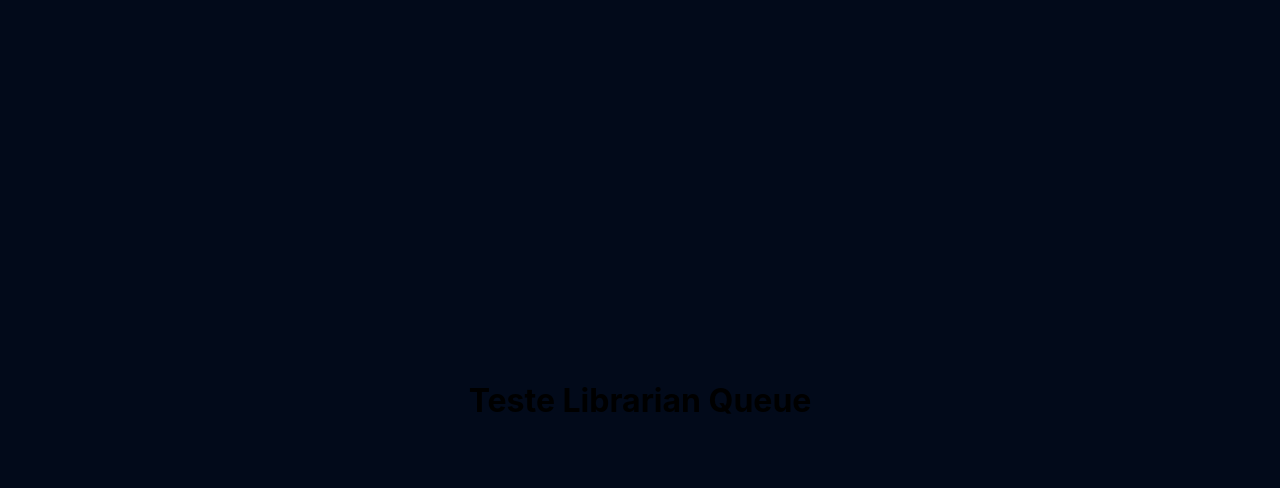
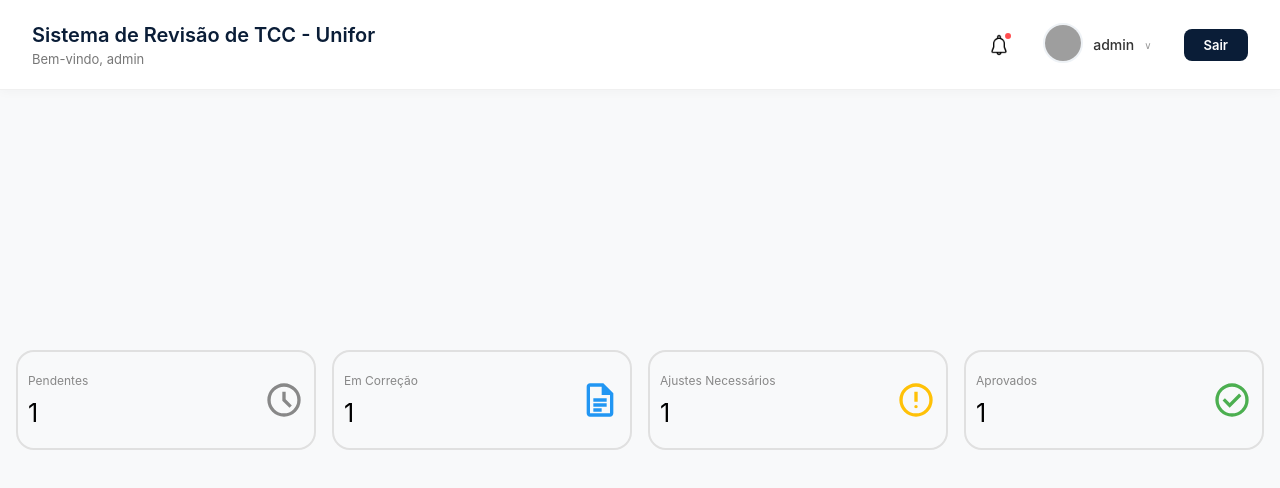
Before and after one commit to rebecasena98o/TCC-Web, a React (Vite) app: page /LibrarianQueue in a window 1280 px wide. Shown: the top 488 px of the page. Built offline with nearby package versions, Linux system fonts and the light colour scheme; grey boxes are pictures that could not be loaded.

Commit message:
feat/Added the QuickStatsList and dependencies functionality

```diff
--- a/src/Style/Librarian/StyleLibrarianQueue.css
+++ b/src/Style/Librarian/StyleLibrarianQueue.css
@@ -0,0 +1,5 @@
+/*ACHAR UMA FORMA DE MUDAR ISSO SEM QUEBRAR O RESTO*/
+body {
+    background-color: #F8F9FA;
+    width: 100%;
+}
--- a/src/Style/Librarian/StyleQuickStats.css
+++ b/src/Style/Librarian/StyleQuickStats.css
@@ -0,0 +1,6 @@
+.quickStatsList {
+    display: flex;
+    flex-direction: row;
+    gap: 16px;
+    flex-wrap: wrap;
+}
--- a/src/Style/Librarian/StyleStatsCards.css
+++ b/src/Style/Librarian/StyleStatsCards.css
@@ -0,0 +1,44 @@
+.containerCard {
+    width: 300px;
+    height: 100px;
+    display: flex;
+    flex-direction: row;
+    justify-content: space-between;
+    align-items: center;
+
+    border-style: solid;
+    border-radius: 18px;
+    border-color: #E0E0E0;
+    border-width: 2px;
+
+    padding: 10px;
+}
+
+.textStats {
+    font-size: 12px;
+    color: #888;
+}
+
+.textValueCollumn{
+    height: 100%;
+    display: flex;
+    flex-direction: column;
+    justify-content:center;
+    gap: 10px    ;
+}
+
+.valueStats {
+    font-size: 25px;
+}
+
+.svg-icon-container {
+    display: flex;
+    align-items: center;
+    justify-content: center;
+}
+
+.svg-icon-container svg {
+    width: 40px;
+    height: 40px;
+    fill: currentColor;
+}
--- a/src/pages/Librarian/LibrarianQueue.jsx
+++ b/src/pages/Librarian/LibrarianQueue.jsx
@@ -1,10 +1,47 @@
 import '../../Style/Librarian/StyleLibrarianQueue.css'
+import Header from  '../../Components/Header.jsx'
+import StatsCards from './QuickStatsList/StatsCards/StatsCards.jsx'
+import QuickStatsList from './QuickStatsList/QuickStatsList.jsx'
 
 function LibrarianQueue() {
+
+    const userInfo = {
+        name: "testeName",
+        email: "admin@email.com"
+    }
+
+const cardInfos = [
+    {
+        name: "Pendentes",
+        value: 1,
+        svg: <svg xmlns="http://www.w3.org/2000/svg" viewBox="0 -960 960 960"><path d="m612-292 56-56-148-148v-184h-80v216l172 172ZM480-80q-83 0-156-31.5T197-197q-54-54-85.5-127T80-480q0-83 31.5-156T197-763q54-54 127-85.5T480-880q83 0 156 31.5T763-763q54 54 85.5 127T880-480q0 83-31.5 156T763-197q-54 54-127 85.5T480-80Zm0-400Zm0 320q133 0 226.5-93.5T800-480q0-133-93.5-226.5T480-800q-133 0-226.5 93.5T160-480q0 133 93.5 226.5T480-160Z"/></svg>,
+        color: "#888"
+    },
+    {
+        name: "Em Correção",
+        value: 1,
+        svg: <svg xmlns="http://www.w3.org/2000/svg" viewBox="0 -960 960 960"><path d="M320-440h320v-80H320v80Zm0 120h320v-80H320v80Zm0 120h200v-80H320v80ZM240-80q-33 0-56.5-23.5T160-160v-640q0-33 23.5-56.5T240-880h320l240 240v480q0 33-23.5 56.5T720-80H240Zm280-520v-200H240v640h480v-440H520ZM240-800v200-200 640-640Z"/></svg>,
+        color: "#2196F3"
+    },
+    {
+        name: "Ajustes Necessários",
+        value: 1,
+        svg: <svg xmlns="http://www.w3.org/2000/svg" viewBox="0 -960 960 960"><path d="M508.5-291.5Q520-303 520-320t-11.5-28.5Q497-360 480-360t-28.5 11.5Q440-337 440-320t11.5 28.5Q463-280 480-280t28.5-11.5ZM440-440h80v-240h-80v240Zm40 360q-83 0-156-31.5T197-197q-54-54-85.5-127T80-480q0-83 31.5-156T197-763q54-54 127-85.5T480-880q83 0 156 31.5T763-763q54 54 85.5 127T880-480q0 83-31.5 156T763-197q-54 54-127 85.5T480-80Zm0-80q134 0 227-93t93-227q0-134-93-227t-227-93q-134 0-227 93t-93 227q0 134 93 227t227 93Zm0-320Z"/></svg>,
+        color: "#FFC107"
+    },
+    {
+        name: "Aprovados",
+        value: 1,
+        svg: <svg xmlns="http://www.w3.org/2000/svg" viewBox="0 -960 960 960"><path d="m424-296 282-282-56-56-226 226-114-114-56 56 170 170Zm56 216q-83 0-156-31.5T197-197q-54-54-85.5-127T80-480q0-83 31.5-156T197-763q54-54 127-85.5T480-880q83 0 156 31.5T763-763q54 54 85.5 127T880-480q0 83-31.5 156T763-197q-54 54-127 85.5T480-80Zm0-80q134 0 227-93t93-227q0-134-93-227t-227-93q-134 0-227 93t-93 227q0 134 93 227t227 93Zm0-320Z"/></svg>,
+        color: "#4CAF50"
+    },
+]
+
     return (
-        <>
-        <h1>Teste Librarian Queue </h1>
-        </>
+        <div className="librarianQueue">
+        <Header user={userInfo}/>
+        <QuickStatsList cardInfos={cardInfos}/>
+        </div>
     )
 }
 
--- a/src/pages/Librarian/QuickStatsList/QuickStatsList.jsx
+++ b/src/pages/Librarian/QuickStatsList/QuickStatsList.jsx
@@ -0,0 +1,14 @@
+import StatsCards from './StatsCards/StatsCards.jsx'
+import '../../../Style/Librarian/StyleQuickStats.css'
+
+function QuickStatsList({cardInfos}) {
+    return (
+        <div className="quickStatsList">
+            {cardInfos.map((card, index) => (
+                <StatsCards key={index} info={card} />
+            ))}
+        </div>
+    )
+}
+
+export default QuickStatsList
--- a/src/pages/Librarian/QuickStatsList/StatsCards/StatsCards.jsx
+++ b/src/pages/Librarian/QuickStatsList/StatsCards/StatsCards.jsx
@@ -0,0 +1,23 @@
+import '../../../../Style/Librarian/StyleStatsCards.css'
+
+function StatsCards({info}){
+    return(
+        <>
+        <div className="containerCard">
+            <div className="textValueCollumn">
+                <div className="textStats">
+                    {info.name}
+                </div>
+                <div className="valueStats">
+                    {info.value}
+                </div>
+            </div>
+            <div className="svg-icon-container" style={{ color: info.color }}>
+                {info.svg}
+            </div>
+        </div>
+        </>
+    )
+}
+
+export default StatsCards;
```
